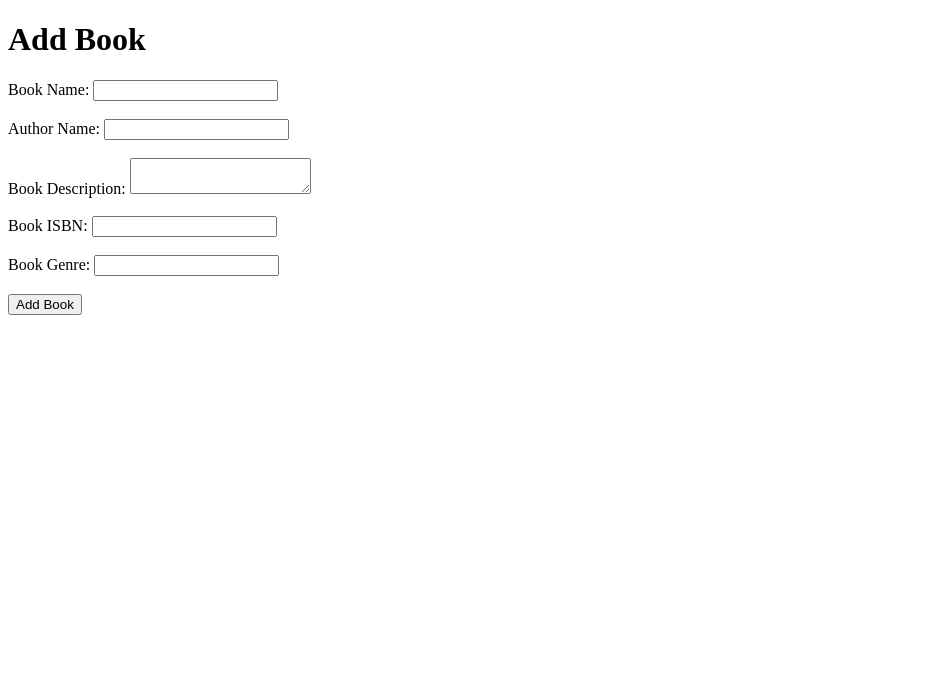
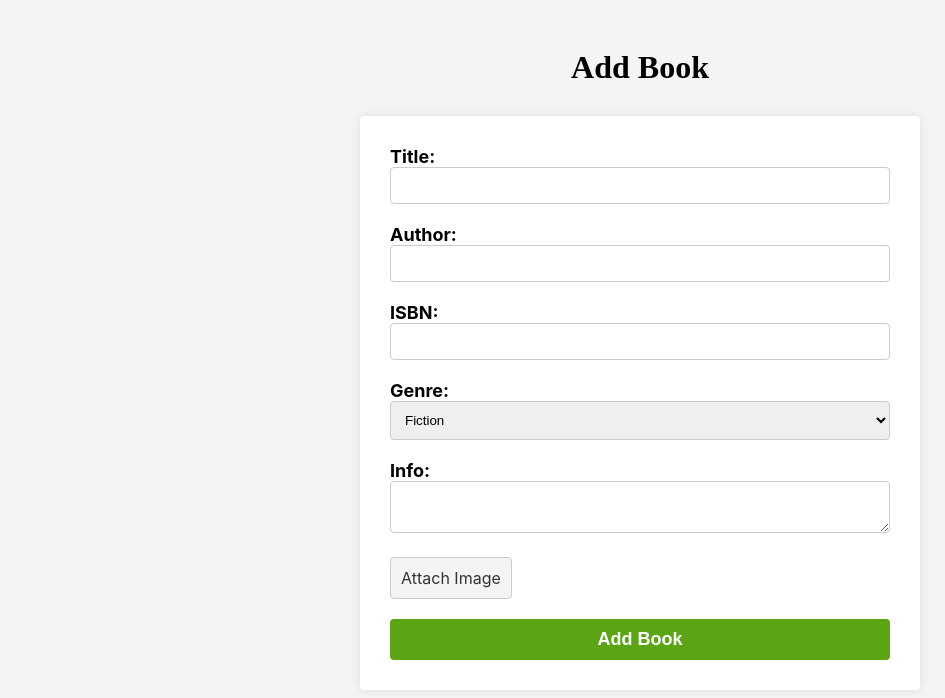
Before and after one commit to s222309556/SIT725-Team7, a website: page public/addbook.html in a window 1280 px wide. Shown: the whole page, without its empty margins (0-945 px from the left). Drawn offline with Linux system fonts and the light colour scheme; sample sign-in values are in the browser's storage.

Commit message:
changed addbokkHtml

```diff
--- a/public/addbook.html
+++ b/public/addbook.html
@@ -1,29 +1,149 @@
 <!DOCTYPE html>
-<html>
+<html lang="en">
+
 <head>
+  <meta charset="UTF-8">
+  <meta name="viewport" content="width=device-width, initial-scale=1.0">
   <title>Add Book</title>
+  <style>
+    body {
+      font-family: BlinkMacSystemFont, sans-serif;
+      background-color: #f4f4f4;
+      padding: 20px;
+    }
+
+    h1 {
+      font-family: 'Playfair Display', serif;
+      text-align: center;
+      margin-bottom: 30px;
+    }
+
+    .form-container {
+      max-width: 500px;
+      margin: 0 auto;
+      background-color: #fff;
+      padding: 30px;
+      border-radius: 4px;
+      box-shadow: 0 0 10px rgba(0, 0, 0, 0.1);
+    }
+
+    .form-group {
+      margin-bottom: 20px;
+    }
+
+    .form-group label {
+      font-size: 18px;
+      font-weight: bold;
+    }
+
+    .form-group input,
+    .form-group select,
+    .form-group textarea {
+      width: 100%;
+      padding: 10px;
+      border: 1px solid #ccc;
+      border-radius: 4px;
+      box-sizing: border-box;
+    }
+
+    .file-input-container {
+      display: flex;
+      align-items: center;
+      margin-bottom: 20px;
+    }
+
+    .file-input-container input[type="file"] {
+      display: none;
+    }
+
+    .file-input-container label {
+      font-size: 16px;
+      color: #333;
+      padding: 10px;
+      background-color: #f4f4f4;
+      border: 1px solid #ccc;
+      border-radius: 4px;
+      cursor: pointer;
+    }
+
+    .file-input-container .file-name {
+      margin-left: 10px;
+    }
+
+    .submit-button {
+      display: block;
+      width: 100%;
+      padding: 10px;
+      background-color: #5ba515;
+      color: #fff;
+      border: none;
+      border-radius: 4px;
+      cursor: pointer;
+      font-weight: bold;
+      font-size: 18px;
+    }
+
+    .submit-button:hover {
+      background-color: #4c910d;
+    }
+  </style>
 </head>
+
 <body>
+    <script src="addBook.js"></script>
   <h1>Add Book</h1>
-  <form id="addBookForm">
-    <label for="bookName">Book Name:</label>
-    <input type="text" id="bookName" name="bookName" required>
-    <br><br>
-    <label for="authorName">Author Name:</label>
-    <input type="text" id="authorName" name="authorName" required>
-    <br><br>
-    <label for="bookDescription">Book Description:</label>
-    <textarea id="bookDescription" name="bookDescription" required></textarea>
-    <br><br>
-    <label for="bookIsbn">Book ISBN:</label>
-    <input type="text" id="bookIsbn" name="bookIsbn" required>
-    <br><br>
-    <label for="bookGenre">Book Genre:</label>
-    <input type="text" id="bookGenre" name="bookGenre" required>
-    <br><br>
-    <input type="submit" value="Add Book">
-  </form>
+  <div class="form-container">
+    <form id="addBookForm" metho="POST">
+    <div class="form-group">
+      <label for="title">Title:</label>
+      <input type="text" id="title" name="title" required>
+    </div>
 
-  <script src="addBook.js"></script>
+    <div class="form-group">
+      <label for="author">Author:</label>
+      <input type="text" id="author" name="author" required>
+    </div>
+
+    <div class="form-group">
+      <label for="isbn">ISBN:</label>
+      <input type="text" id="isbn" name="isbn" required>
+    </div>
+
+    <div class="form-group">
+      <label for="genre">Genre:</label>
+      <select id="genre" name="genre" required>
+        <option value="fiction">Fiction</option>
+        <option value="non-fiction">Non-Fiction</option>
+        <option value="mystery">Mystery</option>
+        <option value="romance">Romance</option>
+        <option value="fantasy">Fantasy</option>
+      </select>
+    </div>
+
+    <div class="form-group">
+      <label for="info">Info:</label>
+      <textarea id="info" name="info" required></textarea>
+    </div>
+
+    <div class="file-input-container">
+      <input type="file" id="image" name="image">
+      <label for="image">Attach Image</label>
+      <span class="file-name"></span>
+    </div>
+
+    <button type="submit" class="submit-button">Add Book</button>
+</form>
+  </div>
+
+  <script>
+    // Display selected file name
+    const fileInput = document.getElementById('image');
+    const fileNameContainer = document.querySelector('.file-name');
+
+    fileInput.addEventListener('change', function () {
+      fileNameContainer.textContent = this.files[0].name;
+    });
+  </script>
 </body>
+
 </html>
```
